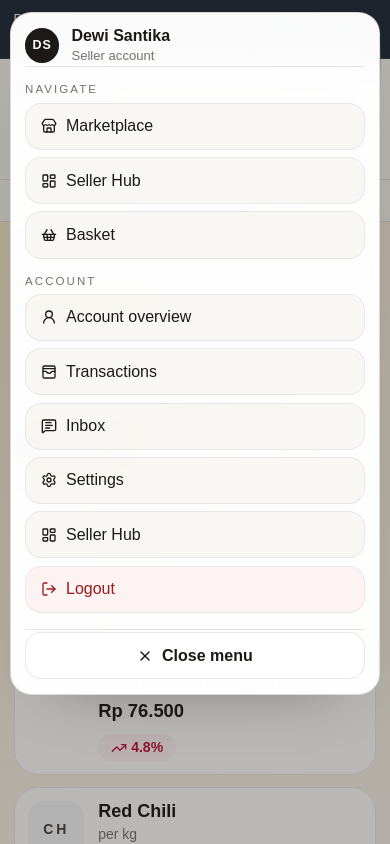
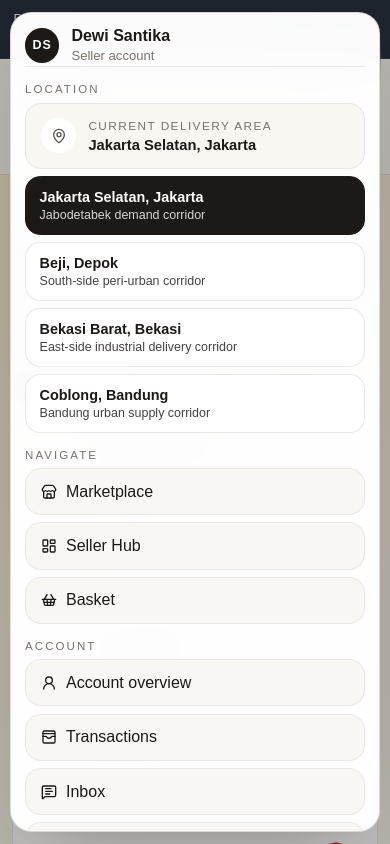
Before and after one commit to outrowed/tanilink, a React (Vite) app: page /marketplace in a window 390 px wide. Both pictures are taken after a click on the button 354 px from the left and 90 px from the top of the page. Shown: the top 844 px of the page. Built offline with nearby package versions, Linux system fonts and the light colour scheme.

Commit message:
feat: compact mobile navigation shell

```diff
--- a/src/components/layout/AppNavbar.module.css
+++ b/src/components/layout/AppNavbar.module.css
@@ -159,7 +159,7 @@
 .mobileTopActions {
   display: inline-flex;
   align-items: center;
-  gap: 0.65rem;
+  gap: 0.55rem;
 }
 
 .mobileBasketButton,
@@ -465,6 +465,58 @@
   gap: 0.45rem;
 }
 
+.mobileDrawerLocationSummary {
+  display: flex;
+  align-items: center;
+  gap: 0.75rem;
+  padding: 0.9rem 0.95rem;
+  border: 1px solid rgba(231, 229, 228, 0.88);
+  border-radius: 1rem;
+  background: rgba(247, 244, 238, 0.74);
+}
+
+.mobileDrawerLocationPin {
+  display: inline-flex;
+  align-items: center;
+  justify-content: center;
+  width: 2.2rem;
+  height: 2.2rem;
+  border-radius: 999px;
+  background: rgba(255, 255, 255, 0.9);
+  color: #57534e;
+  flex-shrink: 0;
+}
+
+.mobileDrawerLocationTitle {
+  margin: 0;
+  font-size: 0.74rem;
+  letter-spacing: 0.12em;
+  text-transform: uppercase;
+  color: #78716c;
+}
+
+.mobileDrawerLocationValue {
+  margin: 0.24rem 0 0;
+  font-size: 0.92rem;
+  font-weight: 600;
+  color: #1c1917;
+}
+
+.mobileDrawerLocationList {
+  display: flex;
+  flex-direction: column;
+  gap: 0.45rem;
+}
+
+.mobileDrawerLocationItem {
+  background: rgba(255, 255, 255, 0.92);
+}
+
+.mobileDrawerLocationItem.locationMenuItemActive {
+  background: #1c1917;
+  color: white;
+}
+
 .mobileDrawerFooter {
   display: flex;
   flex-direction: column;
@@ -560,7 +612,7 @@
 
 @media (max-width: 900px) {
   .inner {
-    padding: 0.85rem 1rem;
+    padding: 0.75rem 0.95rem;
   }
 
   .desktopBar {
@@ -570,32 +622,21 @@
   .mobileBar {
     display: flex;
     flex-direction: column;
-    gap: 0.75rem;
+    gap: 0.6rem;
   }
 
   .locationShelf {
-    position: static;
-    left: auto;
-    width: 100%;
-    max-width: none;
-    padding: 0.2rem 1rem 0.7rem;
-    transform: none;
-    background: rgba(247, 245, 239, 0.9);
-    border-bottom: 1px solid rgba(214, 211, 209, 0.8);
+    display: none;
   }
 }
 
 @media (max-width: 720px) {
   .inner {
-    padding: 0.6rem 0.85rem;
+    padding: 0.55rem 0.8rem;
   }
 
   .brandLink {
-    font-size: 1.5rem;
-  }
-
-  .locationShelf {
-    padding: 0.2rem 0.85rem 0.65rem;
+    font-size: 1.4rem;
   }
 
   .mobileDrawerPanel {
@@ -609,7 +650,7 @@
 
   .mobileBasketButton,
   .mobileMenuButton {
-    min-width: 2.75rem;
-    min-height: 2.75rem;
+    min-width: 2.65rem;
+    min-height: 2.65rem;
   }
 }
--- a/src/components/layout/AppNavbar.tsx
+++ b/src/components/layout/AppNavbar.tsx
@@ -4,6 +4,7 @@ import {
   ChevronDown,
   LayoutDashboard,
   LogOut,
+  MapPin,
   Menu,
   MessageSquareText,
   Settings,
@@ -19,20 +20,25 @@ import FloatingLocationSwitcher from "@/components/layout/FloatingLocationSwitch
 import SearchBox from "@/components/shared/SearchBox"
 import { useAuth } from "@/context/auth"
 import { useBasket } from "@/context/basket"
+import { useLocationPreference } from "@/context/location"
 import { Badge } from "@/components/ui/badge"
+import { describeUserLocation } from "@/lib/planner"
 import { cn } from "@/lib/utils"
 import styles from "@/components/layout/AppNavbar.module.css"
 
 const MOBILE_DRAWER_ID = "mobile-navigation-drawer"
+const MOBILE_DRAWER_BACKDROP_GUARD_MS = 160
 
 function AppNavbar() {
   const { itemCount } = useBasket()
   const navigate = useNavigate()
   const { isAuthenticated, isSeller, logout, user } = useAuth()
+  const { currentLocation, locationOptions, selectedLocationId, setSelectedLocationId } = useLocationPreference()
   const location = useLocation()
   const [isProfileMenuOpen, setIsProfileMenuOpen] = useState(false)
   const [isMobileDrawerOpen, setIsMobileDrawerOpen] = useState(false)
   const hasMountedRef = useRef(false)
+  const mobileDrawerOpenedAtRef = useRef(0)
   const profileMenuRef = useRef<HTMLDivElement | null>(null)
   const isMarketplacePage = location.pathname === "/marketplace" || location.pathname === "/catalog"
   const isSellerPage = location.pathname.startsWith("/seller")
@@ -51,6 +57,9 @@ function AppNavbar() {
         { icon: UserRound, label: "Sign in", to: "/auth" },
         { icon: WalletCards, label: "Create account", to: "/auth?mode=signup" },
       ]
+  const mobileAccountLinks = isSeller
+    ? profileLinks.filter((item) => item.to !== "/seller")
+    : profileLinks
 
   useEffect(() => {
     const handlePointerDown = (event: MouseEvent) => {
@@ -116,7 +125,13 @@ function AppNavbar() {
             <button
               aria-label="Close navigation menu"
               className={styles.mobileDrawerBackdrop}
-              onClick={() => setIsMobileDrawerOpen(false)}
+              onClick={() => {
+                if (Date.now() - mobileDrawerOpenedAtRef.current < MOBILE_DRAWER_BACKDROP_GUARD_MS) {
+                  return
+                }
+
+                setIsMobileDrawerOpen(false)
+              }}
               type="button"
             />
 
@@ -134,6 +149,43 @@ function AppNavbar() {
                     <p className={styles.mobileDrawerTitle}>{profileTitle}</p>
                     <p className={styles.mobileDrawerMeta}>{profileMeta}</p>
                   </div>
+                </div>
+              </div>
+
+              <div className={styles.mobileDrawerSection}>
+                <p className={styles.mobileDrawerLabel}>Location</p>
+                <div className={styles.mobileDrawerLocationSummary}>
+                  <span className={styles.mobileDrawerLocationPin}>
+                    <MapPin className={styles.smallIcon} />
+                  </span>
+                  <div>
+                    <p className={styles.mobileDrawerLocationTitle}>Current delivery area</p>
+                    <p className={styles.mobileDrawerLocationValue}>
+                      {describeUserLocation(currentLocation, "short")}
+                    </p>
+                  </div>
+                </div>
+                <div className={styles.mobileDrawerLocationList}>
+                  {locationOptions.map((locationOption) => (
+                    <button
+                      className={cn(
+                        styles.locationMenuItem,
+                        styles.mobileDrawerLocationItem,
+                        locationOption.id === selectedLocationId && styles.locationMenuItemActive
+                      )}
+                      key={locationOption.id}
+                      onClick={() => {
+                        setSelectedLocationId(locationOption.id)
+                        setIsMobileDrawerOpen(false)
+                      }}
+                      type="button"
+                    >
+                      <span className={styles.locationMenuItemTitle}>
+                        {describeUserLocation(locationOption, "short")}
+                      </span>
+                      <span className={styles.locationMenuItemMeta}>{locationOption.zone}</span>
+                    </button>
+                  ))}
                 </div>
               </div>
 
@@ -169,7 +221,7 @@ function AppNavbar() {
 
               <div className={styles.mobileDrawerSection}>
                 <p className={styles.mobileDrawerLabel}>Account</p>
-                {profileLinks.map((item) => {
+                {mobileAccountLinks.map((item) => {
                   const Icon = item.icon
 
                   return (
@@ -333,7 +385,17 @@ function AppNavbar() {
                     aria-haspopup="menu"
                     aria-label={isMobileDrawerOpen ? "Close navigation menu" : "Open navigation menu"}
                     className={styles.mobileMenuButton}
-                    onClick={() => setIsMobileDrawerOpen((current) => !current)}
+                    onClick={() =>
+                      setIsMobileDrawerOpen((current) => {
+                        const nextState = !current
+
+                        if (nextState) {
+                          mobileDrawerOpenedAtRef.current = Date.now()
+                        }
+
+                        return nextState
+                      })
+                    }
                     type="button"
                   >
                     {isMobileDrawerOpen ? <X className={styles.smallIcon} /> : <Menu className={styles.smallIcon} />}
@@ -347,7 +409,7 @@ function AppNavbar() {
         </div>
       </header>
 
-      <div className={styles.locationShelf}>
+      <div className={styles.locationShelf} aria-hidden={isMobileDrawerOpen}>
         <FloatingLocationSwitcher />
       </div>
       {mobileDrawerOverlay}
--- a/src/components/layout/PageSurface.module.css
+++ b/src/components/layout/PageSurface.module.css
@@ -40,7 +40,7 @@
 
 @media (max-width: 960px) {
   .inner {
-    padding: 1.25rem 1rem 1.4rem;
+    padding: 1.05rem 0.9rem 1.2rem;
   }
 
   .stickySidebar {
@@ -51,10 +51,10 @@
 
 @media (max-width: 720px) {
   .inner {
-    padding: 1rem 0.9rem 1.2rem;
+    padding: 0.82rem 0.75rem 1rem;
   }
 
   .section {
-    margin-top: 0.85rem;
+    margin-top: 0.72rem;
   }
 }
--- a/src/components/shared/PageHeader.module.css
+++ b/src/components/shared/PageHeader.module.css
@@ -69,12 +69,21 @@
 }
 
 @media (max-width: 720px) {
+  .header {
+    gap: 0.75rem;
+  }
+
   .title {
-    font-size: 1.25rem;
+    font-size: 1.18rem;
   }
 
   .description {
-    font-size: 0.94rem;
+    margin-top: 0.5rem;
+    font-size: 0.92rem;
     line-height: 1.55;
   }
+
+  .side {
+    gap: 0.55rem;
+  }
 }
--- a/src/components/shared/SearchBox.tsx
+++ b/src/components/shared/SearchBox.tsx
@@ -1,4 +1,4 @@
-import { useMemo, useState, type FormEvent } from "react"
+import { useId, useMemo, useState, type FormEvent } from "react"
 import { Clock3, Search, Sparkles, X } from "lucide-react"
 import { useLocation, useNavigate, useSearchParams } from "react-router-dom"
 
@@ -85,6 +85,10 @@ function SearchBoxInner({
   const [isOpen, setIsOpen] = useState(false)
   const { recentAiSearches } = useMockData()
   const { marketplaceProducts } = useMarketplace()
+  const reactId = useId().replace(/:/g, "")
+  const inputId = `${variant}-global-search-${reactId}`
+  const inputLabel =
+    variant === "hero" ? "Search the marketplace or ask the AI planner" : "Global search"
 
   const currentMode = getCurrentMode(location.pathname, searchParams, defaultMode)
   const isAiSelected = currentMode === "ai"
@@ -117,7 +121,11 @@ function SearchBoxInner({
         <div className={styles.searchInputWrap}>
           <Search className={styles.searchIcon} />
           <Input
+            aria-label={inputLabel}
             className={cn(styles.searchInput, variant === "hero" && styles.searchInputHero)}
+            enterKeyHint="search"
+            id={inputId}
+            name="query"
             onBlur={() => {
               window.setTimeout(() => setIsOpen(false), 120)
             }}
```
Also changed, not shown: 1 other file (tests, documents, lock files or other folders).
